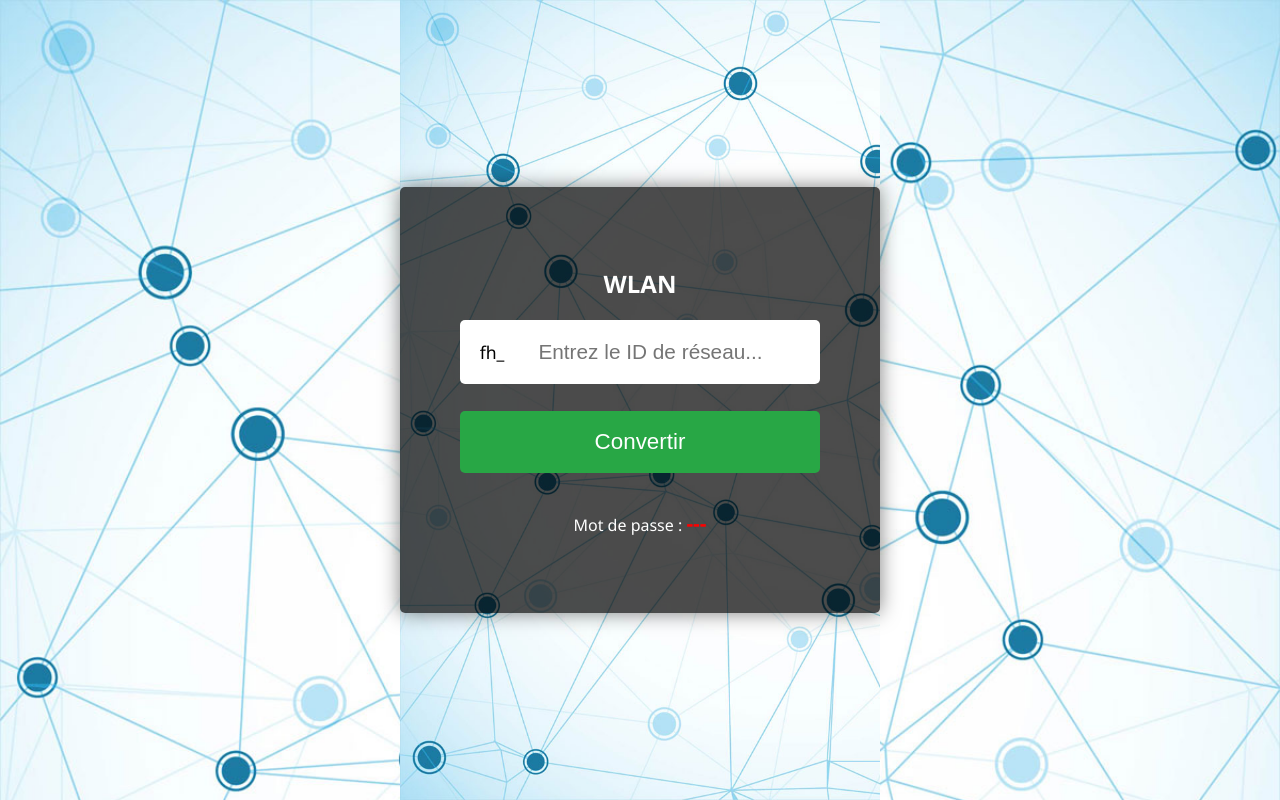
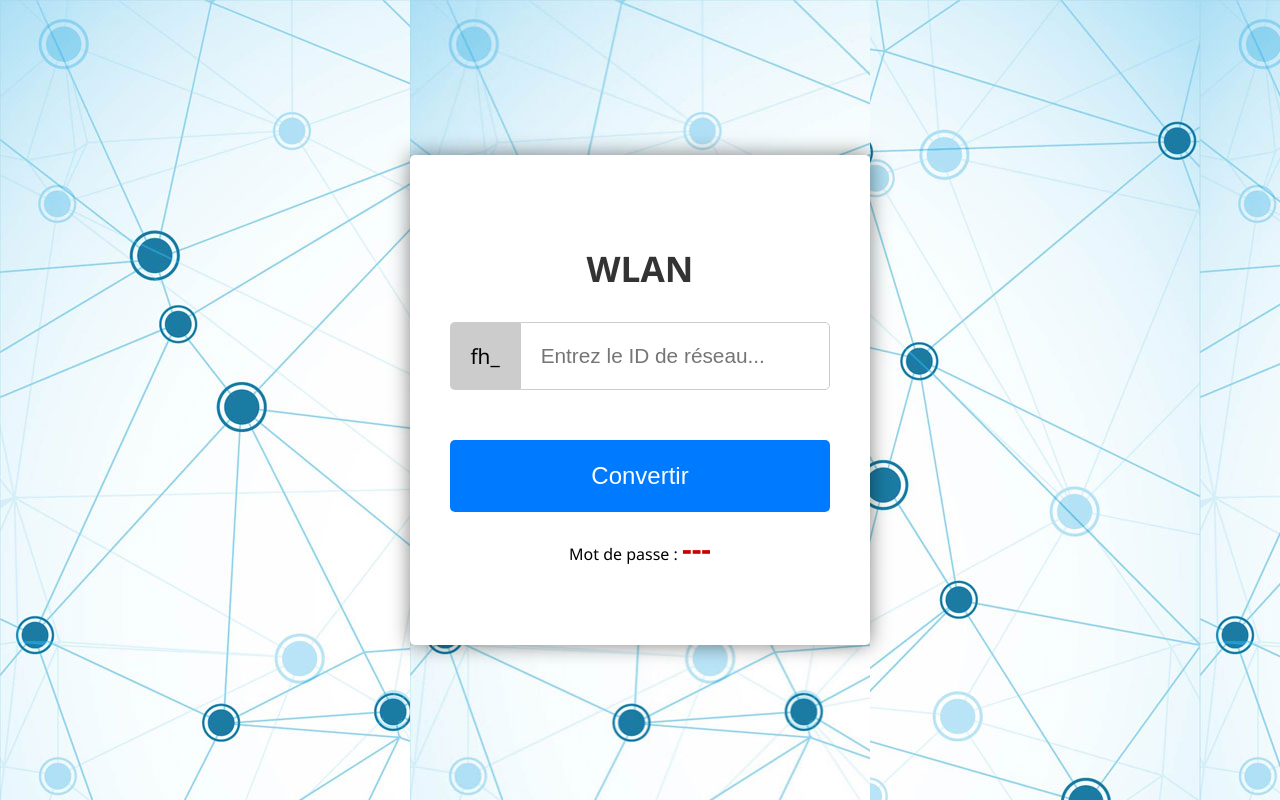
Before and after one commit to AchRaF850/password, a plain HTML site: page index.html in a window 1280 px wide. Drawn offline with Linux system fonts and the light colour scheme.

Commit message:
Update index.html

```diff
--- a/index.html
+++ b/index.html
@@ -1,100 +1,86 @@
-
 <!DOCTYPE html>
 <html lang="fr">
 <head>
   <meta charset="UTF-8">
   <meta name="viewport" content="width=device-width, initial-scale=1.0">
-  <title>Convertisseur WLAN</title>
+  <title> WLAN</title>
   <style>
     html, body {
       height: 100%;
       margin: 0;
       padding: 0;
       font-family: 'Segoe UI', Tahoma, Geneva, Verdana, sans-serif;
-      background: url('6481.png');
-      background-size: cover;
-      color: #ffffff;
+      background-color: #f0f0f0;
+	  background: url(6481.png);
       display: flex;
       justify-content: center;
       align-items: center;
     }
     .container {
-      background: rgba(0, 0, 0, 0.7);
+      background: white;
       padding: 60px;
       border-radius: 5px;
       box-shadow: 0 0 20px rgba(0,0,0,0.5);
       width: 100%;
       max-width: 500px;
       text-align: center;
+      padding: 60px 40px;
+
     }
     h2 {
-      margin-bottom: 20px;
-      color: white;
+      margin-bottom: 30px;
+      font-size: 2.2rem;
+      color: #333;
     }
     .input-group {
       display: flex;
       width: 100%;
-      margin: 7px 0;
+      margin: 25px 0;
     }
     .prefix {
-      background-color: #ffffff;
+      background-color: #ccc;
       color: #000;
       padding: 20px;
+      font-size: 1.3rem;
       border-top-left-radius: 5px;
       border-bottom-left-radius: 5px;
-      font-size: 1.1rem;
-      border: none;
     }
     input {
-      padding: 14px;
+      padding: 20px;
       font-size: 1.3rem;
-      border: none;
       width: 100%;
+      border: 1px solid #ccc;
       border-top-right-radius: 5px;
       border-bottom-right-radius: 5px;
-      background-color: #ffffff;
-      color: #000000;
+      background-color: #fff;
+      color: #000;
     }
     button {
-      padding: 18px;
+      padding: 22px;
       width: 100%;
-      font-size: 1.4rem;
-      margin: 20px 0;
+      font-size: 1.5rem;
+      margin-top: 25px;
       border-radius: 5px;
       border: none;
-      background-color: #28a745;
+      background-color: #007bff;
       color: white;
       cursor: pointer;
     }
     button:hover {
-      background-color: #218838;
+      background-color: #0056b3;
     }
     #Password {
       font-weight: bold;
-      color: red;
-      margin-top: 25px;
-      font-size: 1.3rem;
-    }
-    @media screen and (max-width: 480px) {
-      .container {
-        padding: 20px;
-      }
-      .prefix {
-        padding: 12px;
-        font-size: 1rem;
-      }
-      input, button {
-        font-size: 1.2rem;
-      }
-      #Password {
-        font-size: 1.3rem;
-      }
+      color: #cc0000;
+      margin-top: 30px;
+      font-size: 30px;
+      word-wrap: break-word;
     }
   </style>
 </head>
 <body>
   <div class="container">
-    <h2>WLAN</h2>
+    <h2> WLAN</h2>
     <div class="input-group">
       <span class="prefix">fh_</span>
       <input type="text" id="entree" placeholder="Entrez le ID de réseau...">
@@ -108,8 +94,8 @@
       const table = {
         'a': '5', 'b': '4', 'c': '3', 'd': '2', 'e': '1', 'f': '0',
         '0': 'f', '1': 'e', '2': 'd', '3': 'c', '4': 'b', '5': 'a',
-        '6': '9', '7': '8', '8': '7', '9': '6','A': '5', 'B': '4',
-        'C': '3', 'D': '2', 'E': '1', 'F': '0'
+        '6': '9', '7': '8', '8': '7', '9': '6',
+        'A': '5', 'B': '4', 'C': '3', 'D': '2', 'E': '1', 'F': '0'
       };
       return table[c] || c;
     }
```
